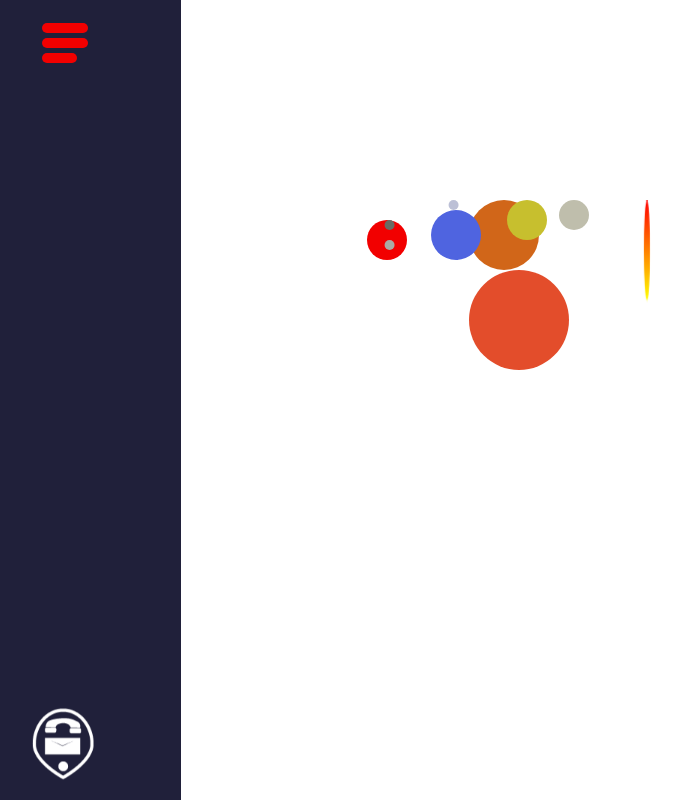
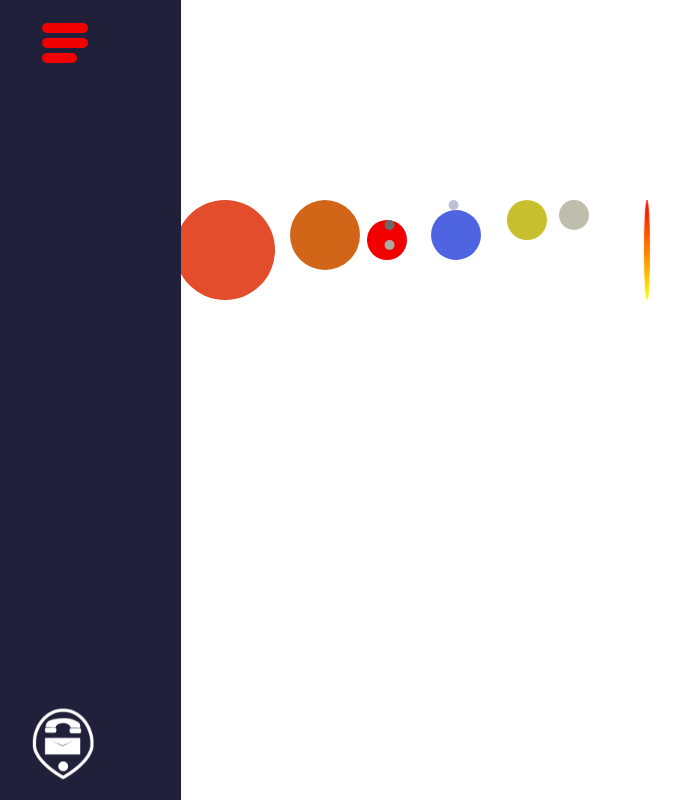
Before and after one commit to MikeTheFyke/MiFy, a Vue app in the folder client/: page / in a window 1280 px wide. Shown: the top 800 px of the page, without its empty margins (51-733 px from the left). Built offline with nearby package versions, Linux system fonts and the light colour scheme.

Commit message:
saturn gsap aded

```diff
--- a/client/src/components/Newvue.vue
+++ b/client/src/components/Newvue.vue
@@ -60,6 +60,19 @@ export default {
                         path:[ { x: 275, y: 50},
                                { x: 550, y:0 },
                                { x: 275, y:-25 },
+                               { x: 0, y:0 },
+                             ],
+                curviness: 1
+                },
+                duration: 5,
+                repeat: -1,
+                })
+
+                gsap.to("#saturn", {
+                    motionPath: {
+                        path:[ { x: 350, y: 50},
+                               { x: 700, y:0 },
+                               { x: 350, y:-25 },
                                { x: 0, y:0 },
                              ],
                 curviness: 1
@@ -239,6 +252,9 @@ export default {
 }
 
 #saturn{
+    position: absolute;
+    top: 0px;
+    left: 26%;
     width: 70px;
     height: 70px;
     border-radius: 35px;
@@ -246,6 +262,9 @@ export default {
 }
 
 #jupiter{
+    position: absolute;
+    top: 0px;
+    left: 17%;
     width: 100px;
     height: 100px;
     border-radius: 50px;
```
